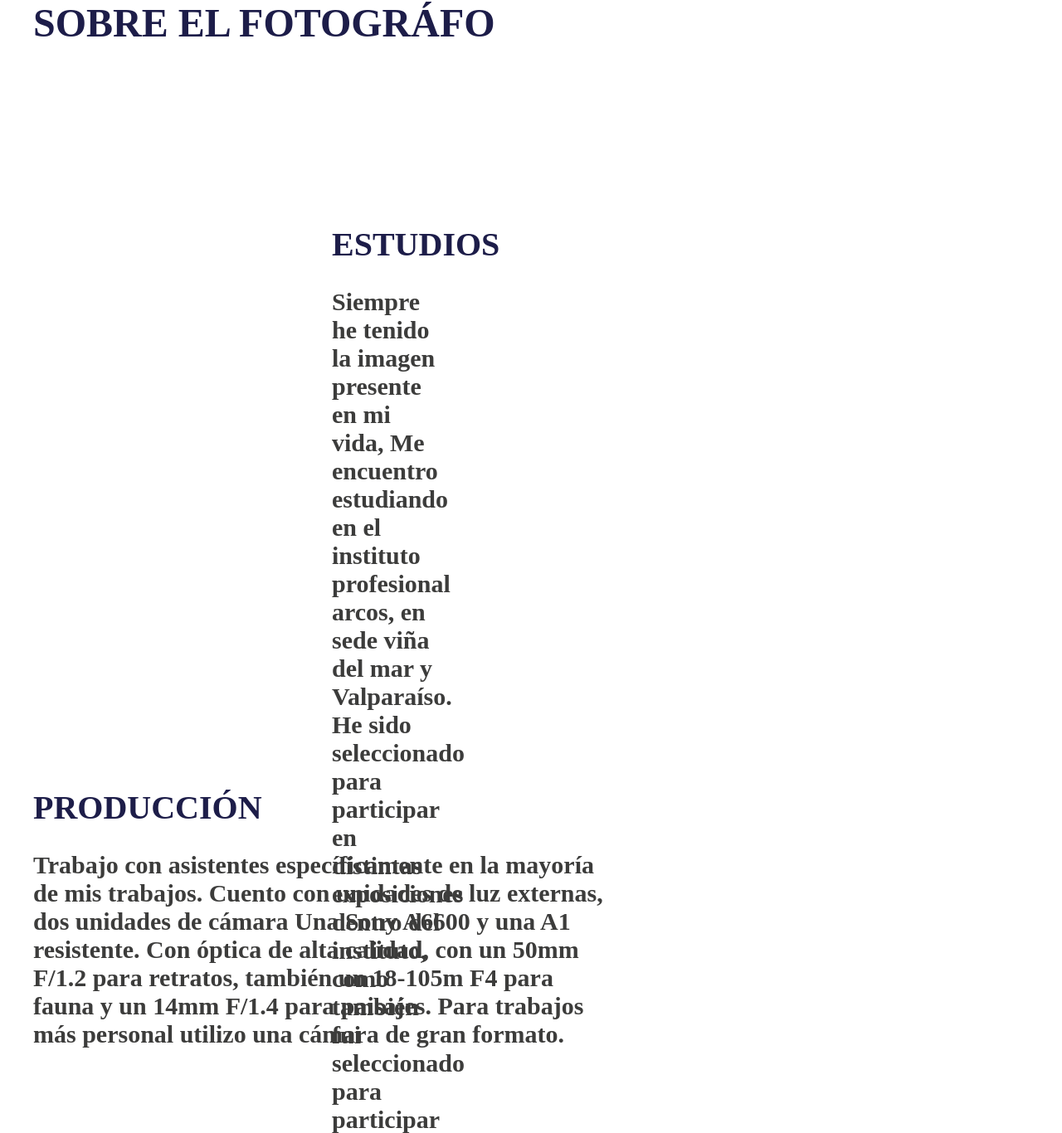
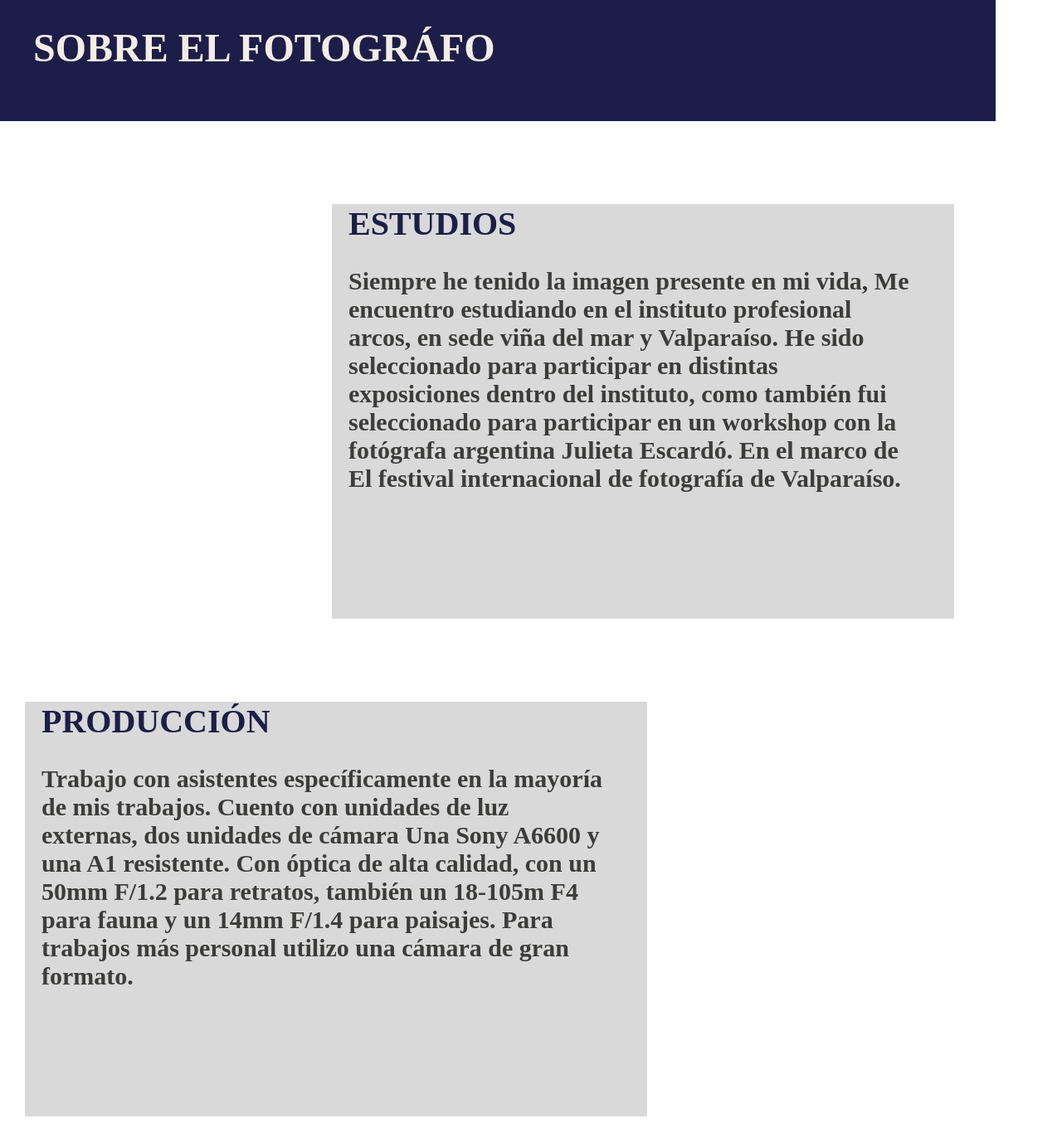
Before and after one commit to ead-codigo-2023/proyecto-personal-LGCatalina, a plain HTML site: page other/pag-fotografo/fotografo.html in a window 1280 px wide. Shown: the top 1366 px of the page at 83% size. Drawn offline with nearby package versions, Linux system fonts and the light colour scheme.

Commit message:
cambios
se arreglan cosas en fotografo

```diff
--- a/other/pag-fotografo/fotografo.html
+++ b/other/pag-fotografo/fotografo.html
@@ -16,13 +16,19 @@
     </head>
     <body>
         <div class="header">
-            <p class="title">SOBRE EL FOTOGRÁFO</p>
+            <div class="rectangulo">
+                <p class="title">SOBRE EL FOTOGRÁFO</p>
+            </div>
         </div>
             <nav class="subtitle">
-                <p class="subtitle1">ESTUDIOS</p>
-                <p class="texto">Siempre he tenido la imagen presente en mi vida, Me encuentro estudiando en el instituto profesional arcos, en sede viña del mar y Valparaíso. He sido seleccionado para participar en distintas exposiciones dentro del instituto, como también fui seleccionado para participar en un workshop con la fotógrafa argentina Julieta Escardó. En el marco de El festival internacional de fotografía de Valparaíso.</p>
-                <p class="subtitle2">PRODUCCIÓN</p>
-                <p class="texto2">Trabajo con asistentes específicamente en la mayoría de mis trabajos. Cuento con unidades de luz externas, dos unidades de cámara Una Sony A6600 y una A1 resistente. Con óptica de alta calidad, con un 50mm F/1.2 para retratos, también un 18-105m F4 para fauna y un 14mm F/1.4 para paisajes. Para trabajos más personal utilizo una cámara de gran formato.</p>
+                <div class="Cuadro1">
+                    <p class="subtitle1">ESTUDIOS</p>
+                    <p class="texto">Siempre he tenido la imagen presente en mi vida, Me encuentro estudiando en el instituto profesional arcos, en sede viña del mar y Valparaíso. He sido seleccionado para participar en distintas exposiciones dentro del instituto, como también fui seleccionado para participar en un workshop con la fotógrafa argentina Julieta Escardó. En el marco de El festival internacional de fotografía de Valparaíso.</p>
+                </div>
+                <div class="Cuadro2">
+                    <p class="subtitle2">PRODUCCIÓN</p>
+                    <p class="texto2">Trabajo con asistentes específicamente en la mayoría de mis trabajos. Cuento con unidades de luz externas, dos unidades de cámara Una Sony A6600 y una A1 resistente. Con óptica de alta calidad, con un 50mm F/1.2 para retratos, también un 18-105m F4 para fauna y un 14mm F/1.4 para paisajes. Para trabajos más personal utilizo una cámara de gran formato.</p>
+                </div>
             </nav>
         </div>
         <!--- bootstrap -->
--- a/other/pag-fotografo/styles.css
+++ b/other/pag-fotografo/styles.css
@@ -2,7 +2,7 @@ body {
   font-family: Arial, sans-serif;
   margin: 0;
   padding: 0;
-    color: #fff
+  background-color:#F4EDE4;
 }
 .header {
   color: #1D1D49;
@@ -16,8 +16,17 @@ body {
   font-variant: small-caps;
 }
 
+.rectangulo{
+width: 1200px;
+height: 146px;
+flex-shrink: 0;
+background: #1D1D49;
+padding-top: 0px;
+}
+
+
 .title {
-  color: #1D1D49;
+color: #F4EDE4;
 font-feature-settings: 'cpsp' on;
 font-family: Playfair Display;
 font-size: 48px;
@@ -26,7 +35,18 @@ body {
 line-height: normal;
 font-variant: small-caps;
 padding-left: 40px;
+padding-top: 30px;
 padding-bottom: 200px;
+}
+
+.Cuadro1{
+width: 750px;
+height: 500px;
+flex-shrink: 0;
+background: #D9D9D9;
+position: relative;
+left: 400px;
+top: 100px;
 }
 
 .subtitle1{
@@ -42,7 +62,7 @@ body {
 width: 562px;
 height: 60px;
 flex-shrink: 0;
-  padding-left: 400px;
+padding-left: 20px;
 padding-bottom: 0px;
 }
 
@@ -54,13 +74,23 @@ body {
 font-style: normal;
 font-weight: 600;
 line-height: normal;
- width: 740px;
+width: 700px;
 height: 587px;
 flex-shrink: 0;
 padding-top: 0px;
- padding-right: 200px;
 padding-bottom: 40px;
- padding-left: 400px;
+padding-left: 20px;
+}
+
+
+.Cuadro2{
+width: 750px;
+height: 500px;
+flex-shrink: 0;
+background: #D9D9D9;
+position: relative;
+left: 30px;
+top: 200px;
 }
 
 .subtitle2{
@@ -76,7 +106,7 @@ body {
 width: 562px;
 height: 60px;
 flex-shrink: 0;
-  padding-left: 40px;
+padding-left: 20px;
 
 }
 .texto2{
@@ -87,9 +117,9 @@ body {
 font-style: normal;
 font-weight: 600;
 line-height: normal;
- width: 740px;
+width: 700px;
 height: 541px;
 flex-shrink: 0;
 padding-top: 0px;
- padding-left: 40px;
+padding-left: 20px;
 }
```
Lines whose indentation alone changed are shown as unchanged.
